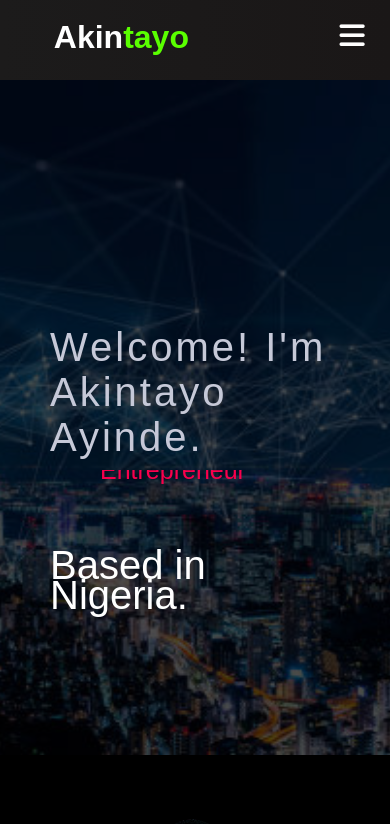
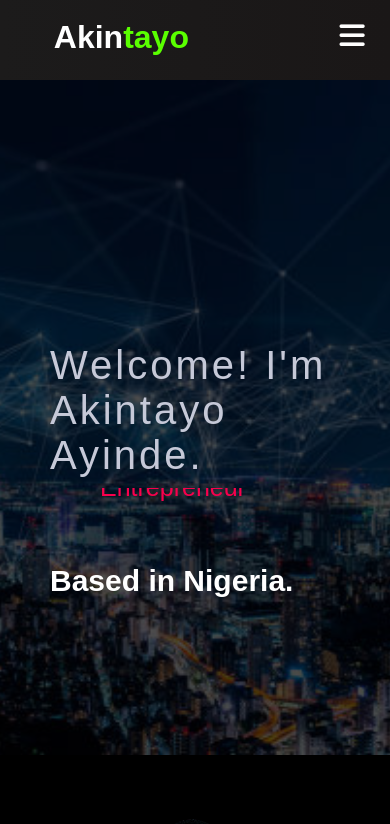
Before and after one commit to lambofil/portfolio-react-project-3, a React (Create React App) app: page / in a window 390 px wide. Shown: the top 824 px of the page. Built offline with nearby package versions, Linux system fonts and the light colour scheme.

Commit message:
improved on contact input media-query

```diff
--- a/src/Components/AboutComp/AboutComp.jsx
+++ b/src/Components/AboutComp/AboutComp.jsx
@@ -63,6 +63,7 @@ function AboutComp() {
                   href="https://join.skype.com/invite/gtdGfd4lqF9p"
                   class="skype"
                   target={"_blank"}
+                  rel={"noreferrer"}
                 >
                   <i class="fa fa-skype" aria-hidden="true"></i>
                 </a>
--- a/src/Components/ContactComp/ContactComp.css
+++ b/src/Components/ContactComp/ContactComp.css
@@ -118,17 +118,20 @@
   border-radius: 0;
   box-shadow: none;
   font-size: 14px;
+  width: 100%;
 }
 
 .contact .email-form textarea {
   padding: 10px 15px;
   outline: 0;
+  width: 100%;
 }
 
 .contact .email-form input {
   height: 44px;
   padding-left: 13px;
   border: 1px solid grey;
+  width: 100%;
   /* outline:auto; */
   caret-color: red;
   /* size: 100%; */
@@ -284,6 +287,7 @@
   .email-form {
     padding-right: 15px;
     margin-right: 15px;
+    width: 100%;
   }
 }
 
@@ -298,6 +302,12 @@
   .contact .info .iframe iframe {
     width: 175px;
     height: 135px;
+  }
+
+  .contact .email-form input,
+  .contact .email-form textarea {
+    font-size: 12px;
+    width: 100%;
   }
 }
 
--- a/src/Components/Header/Header.css
+++ b/src/Components/Header/Header.css
@@ -100,6 +100,7 @@ h4.home__text {
 
   .i-title-wrapper {
     padding: 90px 50px;
+    width: max-content;
   }
 
   .i-title {
@@ -122,8 +123,9 @@ h4.home__text {
 
 @media only screen and (max-width: 450px) {
   h4.home__text {
-    font-size: 40px;
-    font-weight: 500;
-    line-height: 30px;
+    width: 100%;
+    font-size: 30px;
+    font-weight: 550;
+    line-height: 25px;
   }
 }
```
